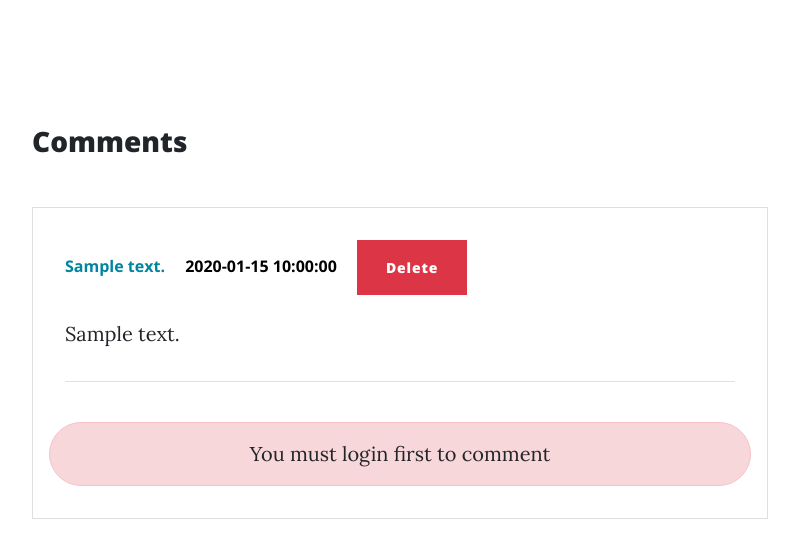
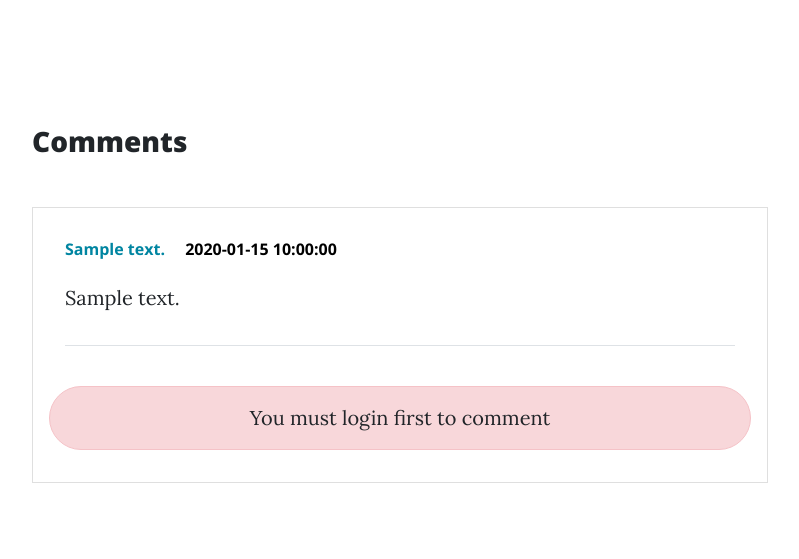
Before and after one commit to nhd3009/blog, a PHP site: template mvc_blog/view/posts/post_detail.php in a window 1280 px wide. Shown: the part 679-1238 px from the top of the page, without its empty margins (240-1039 px from the left). Run offline with PHP 8.4, Linux system fonts and the light colour scheme; the template is opened without the code that fills it: most values are stand-ins (such as "Sample title", 1, 10 or a date in 2020); grey boxes marked "Sample" are stand-in pictures; some libraries are stand-ins or nearby versions.

Commit message:
change_post_detail_comment

```diff
--- a/mvc_blog/view/posts/post_detail.php
+++ b/mvc_blog/view/posts/post_detail.php
@@ -41,15 +41,14 @@
                         <div class="card-body">
                             <?php if(!empty($comments)) : ?>
                                 <?php foreach($comments as $comment) :?>
-                                    <div class="d-flex flex-start align-items-center">
-                                        <div>
-                                            <h6 class="fw-bold text-primary">
-                                                <?= $comment['user_comment_name'] ?>
-                                                <h8 class="p-3 text-black"><?= $comment['cmt_created_at'] ?></h8>
-                                                <a style="text-align: right;" class="btn btn-danger">Delete</a>
-                                            </h6>
-
-                                        </div>
+                                    <div class="d-flex justify-content-between">
+                                        <h6 class="fw-bold text-primary">
+                                            <?= $comment['user_comment_name'] ?>
+                                            <h8 class="p-3 text-black"><?= $comment['cmt_created_at'] ?></h8>
+                                        </h6>
+                                        <?php if(isset($_SESSION['username']) && $_SESSION['username'] == $comment['user_comment_name']) : ?>
+                                            <a class="btn btn-danger btn-sm rounded-pill">Delete</a>
+                                        <?php endif; ?>
                                     </div>
                                     <p class="mt-3 mb-4 pb-2">
                                         <?= $comment['comment'] ?>
```
